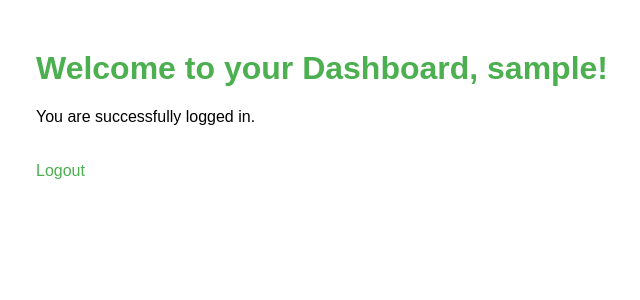
After one commit to SmartDevPK/votting_app, a Django app: page /polls/dashboard/ in a window 1280 px wide. The commit adds this page. Shown: the top 300 px of the page, without its empty margins (14-654 px from the left). Run offline with Django 5.2, Linux system fonts and the light colour scheme; the visitor is signed in with stand-in values (Sample User, id 1).

Commit message:
add the login and dashboard to the code base

```diff
--- /dev/null
+++ b/polls/templates/polls/dashboard.html
@@ -0,0 +1,27 @@
+<!DOCTYPE html>
+<html lang="en">
+<head>
+    <meta charset="UTF-8">
+    <title>Dashboard</title>
+    <style>
+        body {
+            font-family: Arial, sans-serif;
+            margin: 50px;
+        }
+        h1 {
+            color: #4CAF50;
+        }
+        a {
+            display: inline-block;
+            margin-top: 20px;
+            color: #4CAF50;
+            text-decoration: none;
+        }
+    </style>
+</head>
+<body>
+    <h1>Welcome to your Dashboard, {{ user.username }}!</h1>
+    <p>You are successfully logged in.</p>
+    <a href="{% url 'logout' %}">Logout</a>
+</body>
+</html>
--- a/polls/urls.py
+++ b/polls/urls.py
@@ -1,8 +1,10 @@
+# polls/urls.py
 from django.urls import path
 from . import views
 
 urlpatterns = [
     path("register/", views.register, name="register"),
+    path("login/", views.login_view, name="login"),
+    path("logout/", views.logout_view, name="logout"),
     path("dashboard/", views.dashboard, name="dashboard"),
-    path("logout/", views.logout_view, name="logout"),
 ]
--- a/polls/views.py
+++ b/polls/views.py
@@ -1,8 +1,9 @@
 # polls/views.py
 from django.shortcuts import render, redirect
-from django.contrib.auth import login, logout
+from django.contrib.auth import login, logout, authenticate
+from django.contrib.auth.decorators import login_required
 from .forms import SignUpForm
-from django.contrib.auth.decorators import login_required
+from django.http import HttpResponse
 
 # Register view
 def register(request):
@@ -10,18 +11,33 @@ def register(request):
         form = SignUpForm(request.POST)
         if form.is_valid():
             user = form.save()
-            login(request, user)
+            login(request, user)  # log the user in after registration
             return redirect("dashboard")
     else:
         form = SignUpForm()
     return render(request, "polls/register.html", {"form": form})
 
+# Login view
+def login_view(request):
+    if request.method == "POST":
+        username = request.POST.get("username")
+        password = request.POST.get("password")
+        user = authenticate(request, username=username, password=password)
+
+        if user is not None:
+            login(request, user)
+            return redirect("dashboard")
+        else:
+            return HttpResponse("Invalid username or password")
+
+    return render(request, "polls/login.html")
+
+# Logout view
+def logout_view(request):
+    logout(request)
+    return redirect("login")  # redirect back to login after logout
+
 # Dashboard view (requires login)
 @login_required
 def dashboard(request):
     return render(request, "polls/dashboard.html")
-
-# Logout view
-def logout_view(request):
-    logout(request)
-    return redirect("register")
```
Also changed, not shown: polls/templates/polls/login.html (+55 -1 lines), polls/templates/polls/register.html (+6 -7 lines).
